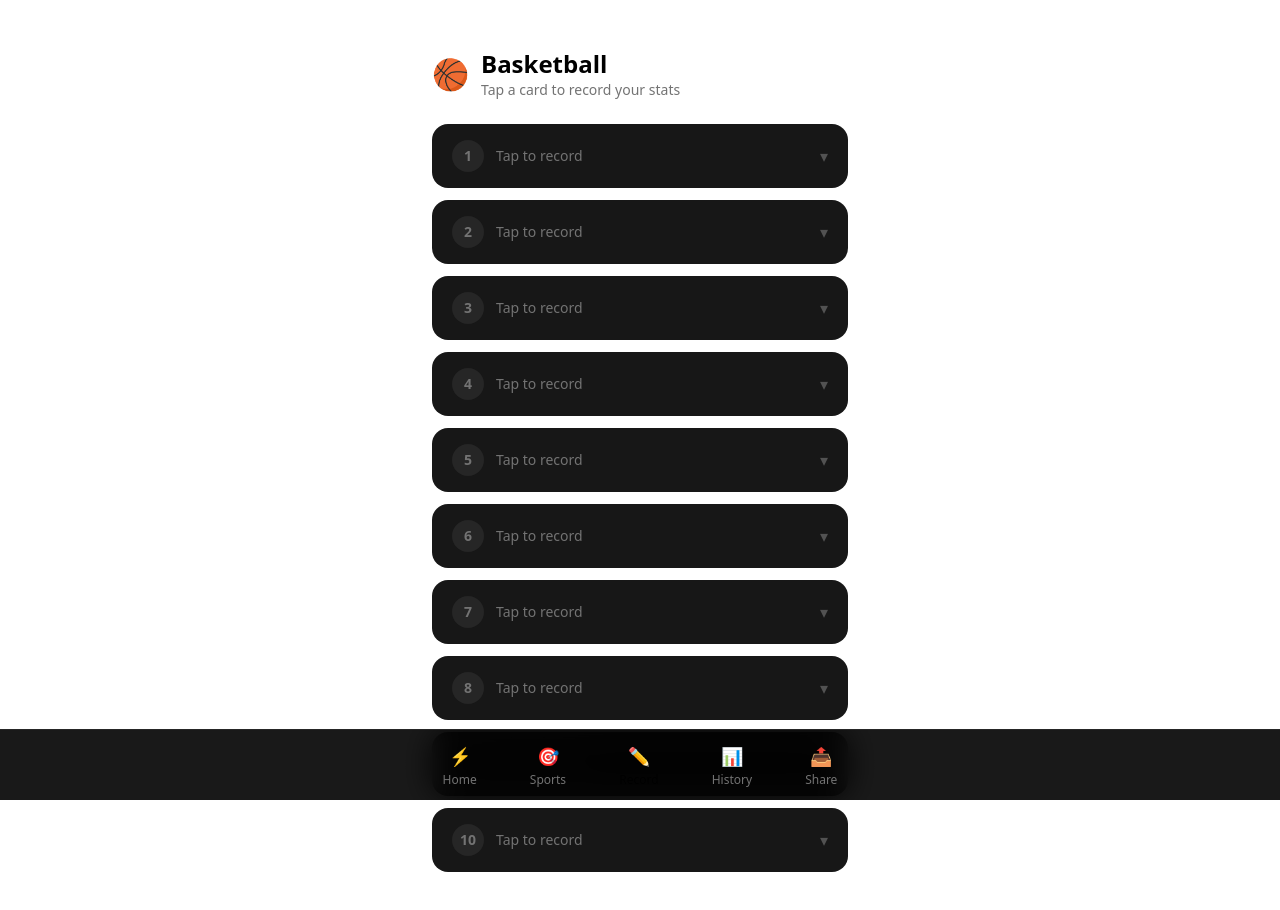
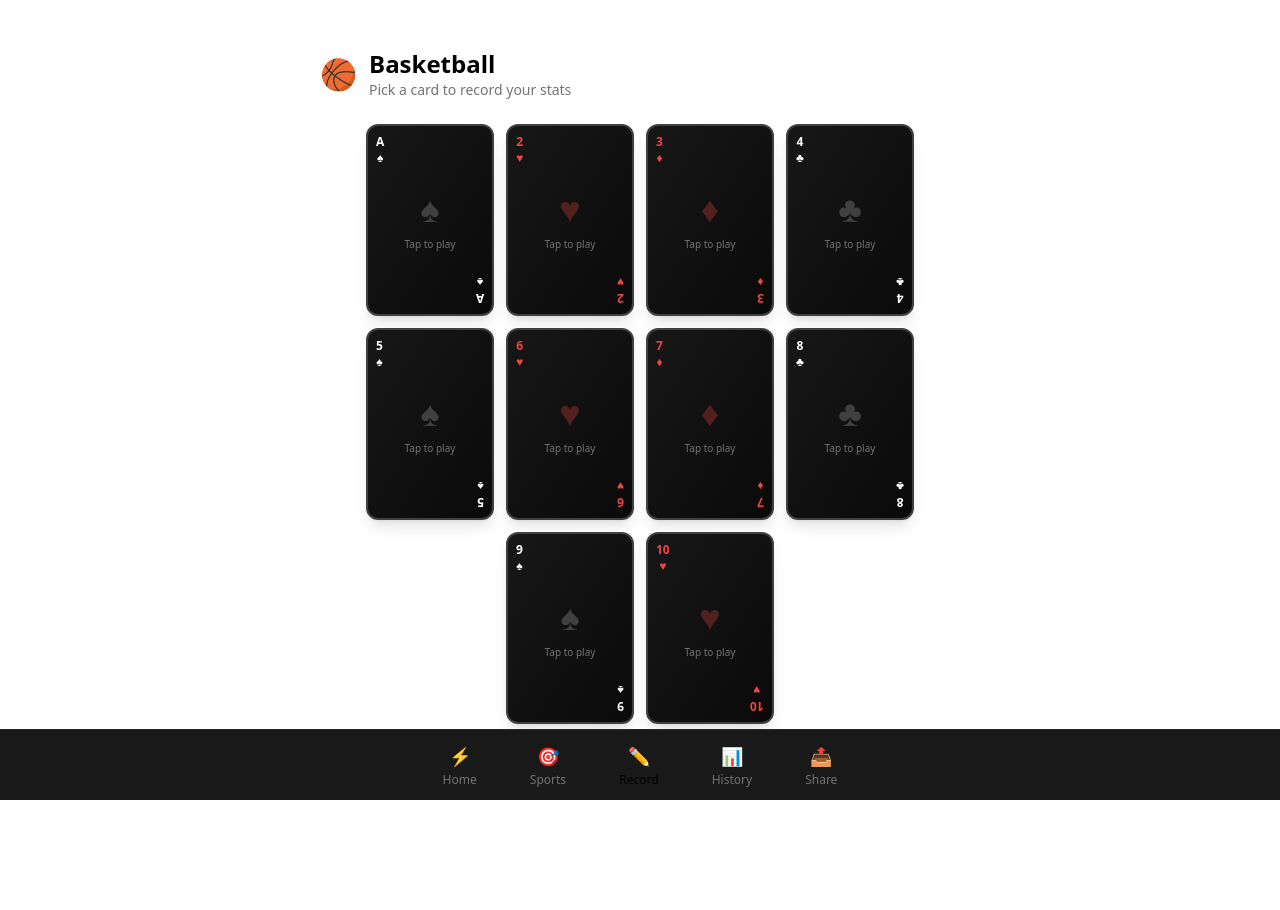
Before and after one commit to wenijinew/pulserec, a Next.js app in the folder apps/web/: page /record in a window 1280 px wide. Shown: the top 910 px of the page. After the commit the page ends 852 px from the top, so only its background shows below. Built offline with nearby package versions, Linux system fonts and the light colour scheme.

Commit message:
feat: poker card style for record cards with suits, ranks, and grid layout

```diff
--- a/apps/web/app/components/record-card.tsx
+++ b/apps/web/app/components/record-card.tsx
@@ -24,48 +24,61 @@
     setExpanded(false);
   };
 
+  const suits = ["♠", "♥", "♦", "♣"];
+  const ranks = ["A", "2", "3", "4", "5", "6", "7", "8", "9", "10"];
+  const suit = suits[index % 4];
+  const rank = ranks[index];
+  const isRed = suit === "♥" || suit === "♦";
+
   if (saved) {
     return (
-      <div className="rounded-2xl border border-accent/30 bg-accent/5 p-4">
-        <div className="flex items-center justify-between">
-          <div className="flex items-center gap-2">
-            <span className="text-accent">✓</span>
-            <span className="text-sm font-medium">{name || `Record ${index + 1}`}</span>
-          </div>
-          <div className="flex gap-2 text-xs text-neutral-500">
+      <div className="relative h-48 w-32 rounded-xl border-2 border-accent/40 bg-gradient-to-br from-neutral-900 to-neutral-950 p-3 shadow-lg">
+        <div className={`absolute left-2 top-2 text-xs font-bold ${isRed ? "text-red-500" : "text-white"}`}>
+          {rank}<br />{suit}
+        </div>
+        <div className="flex h-full flex-col items-center justify-center">
+          <span className="text-accent text-lg">✓</span>
+          <span className="mt-1 text-[10px] font-medium text-neutral-400">{name || "Saved"}</span>
+          <div className="mt-2 space-y-0.5 text-center">
             {sport.fields.slice(0, 3).map((f) => (
-              <span key={f.name}>{values[f.name]} {f.unit}</span>
+              <div key={f.name} className="text-[9px] text-neutral-500">{values[f.name]} {f.unit}</div>
             ))}
           </div>
+        </div>
+        <div className={`absolute bottom-2 right-2 rotate-180 text-xs font-bold ${isRed ? "text-red-500" : "text-white"}`}>
+          {rank}<br />{suit}
         </div>
       </div>
     );
   }
 
   return (
-    <div className="rounded-2xl bg-neutral-900 transition-all">
-      {/* Collapsed: blank card */}
+    <div className="relative">
+      {/* Poker card face */}
       <button
         onClick={() => setExpanded(!expanded)}
-        className="flex w-full items-center justify-between px-5 py-4 text-left"
+        className={[
+          "relative h-48 w-32 rounded-xl border-2 transition-all shadow-lg",
+          expanded
+            ? "border-accent bg-gradient-to-br from-neutral-800 to-neutral-900"
+            : "border-neutral-700 bg-gradient-to-br from-neutral-900 to-neutral-950 hover:border-neutral-500 hover:shadow-xl active:scale-95",
+        ].join(" ")}
       >
-        <div className="flex items-center gap-3">
-          <span className="flex h-8 w-8 items-center justify-center rounded-full bg-neutral-800 text-sm font-bold text-neutral-500">
-            {index + 1}
-          </span>
-          <span className="text-sm text-neutral-500">
-            {expanded ? "Fill in your stats" : "Tap to record"}
+        <div className={`absolute left-2 top-2 text-xs font-bold ${isRed ? "text-red-500" : "text-white"}`}>
+          {rank}<br />{suit}
+        </div>
+        <div className="flex h-full flex-col items-center justify-center">
+          <span className={`text-4xl ${isRed ? "text-red-500/30" : "text-white/20"}`}>{suit}</span>
+          <span className="mt-2 text-[10px] text-neutral-500">
+            {expanded ? "Fill stats ↓" : "Tap to play"}
           </span>
         </div>
-        <motion.span
-          animate={{ rotate: expanded ? 180 : 0 }}
-          className="text-neutral-600"
-        >
-          ▾
-        </motion.span>
+        <div className={`absolute bottom-2 right-2 rotate-180 text-xs font-bold ${isRed ? "text-red-500" : "text-white"}`}>
+          {rank}<br />{suit}
+        </div>
       </button>
 
-      {/* Expanded: inputs */}
+      {/* Expanded: inputs panel */}
       <AnimatePresence>
         {expanded && (
           <motion.div
@@ -73,10 +86,9 @@
             animate={{ height: "auto", opacity: 1 }}
             exit={{ height: 0, opacity: 0 }}
             transition={{ duration: 0.25 }}
-            className="overflow-hidden"
+            className="mt-2 overflow-hidden rounded-xl bg-neutral-900 border border-neutral-800"
           >
-            <div className="space-y-3 px-5 pb-5">
-              {/* Name input */}
+            <div className="space-y-3 p-4">
               <input
                 type="text"
                 placeholder="Your name"
@@ -85,8 +97,6 @@
                 className="w-full rounded-lg bg-neutral-800 px-3 py-2 text-sm text-white placeholder-neutral-600 outline-none focus:ring-2 focus:ring-accent"
                 aria-label="Your name"
               />
-
-              {/* Stat fields */}
               {sport.fields.map((field) => (
                 <div key={field.name} className="flex items-center justify-between">
                   <label htmlFor={`${index}-${field.name}`} className="text-sm text-neutral-400">
@@ -108,8 +118,6 @@
                   </div>
                 </div>
               ))}
-
-              {/* Save button */}
               <button
                 onClick={handleSave}
                 className="mt-2 w-full rounded-xl bg-accent py-2.5 text-sm font-semibold text-black active:scale-95"
--- a/apps/web/app/record/page.tsx
+++ b/apps/web/app/record/page.tsx
@@ -24,15 +24,16 @@
   };
 
   return (
-    <main className="mx-auto max-w-md space-y-3 px-4 py-12">
+    <main className="mx-auto max-w-2xl space-y-6 px-4 py-12">
       <div className="mb-6 flex items-center gap-3">
         <span className="text-3xl">{sport.icon}</span>
         <div>
           <h1 className="text-2xl font-bold">{sport.name}</h1>
-          <p className="text-sm text-neutral-500">Tap a card to record your stats</p>
+          <p className="text-sm text-neutral-500">Pick a card to record your stats</p>
         </div>
       </div>
 
+      <div className="flex flex-wrap justify-center gap-3">
         {Array.from({ length: 10 }).map((_, i) => (
           <RecordCard
             key={i}
@@ -41,6 +42,7 @@
             onSave={(values, name) => handleSave(i, values, name)}
           />
         ))}
+      </div>
     </main>
   );
 }
```
Lines whose indentation alone changed are shown as unchanged.
